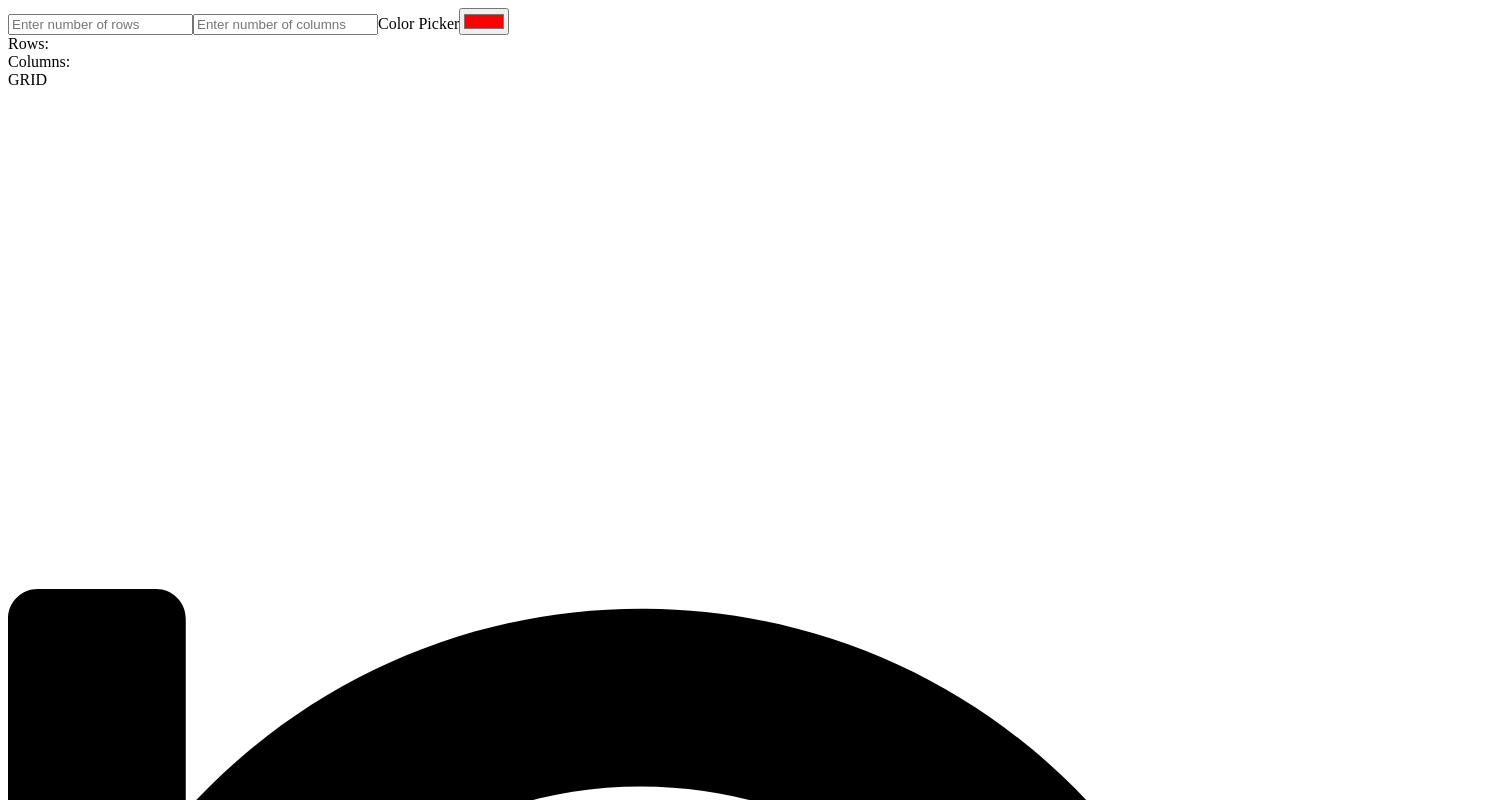
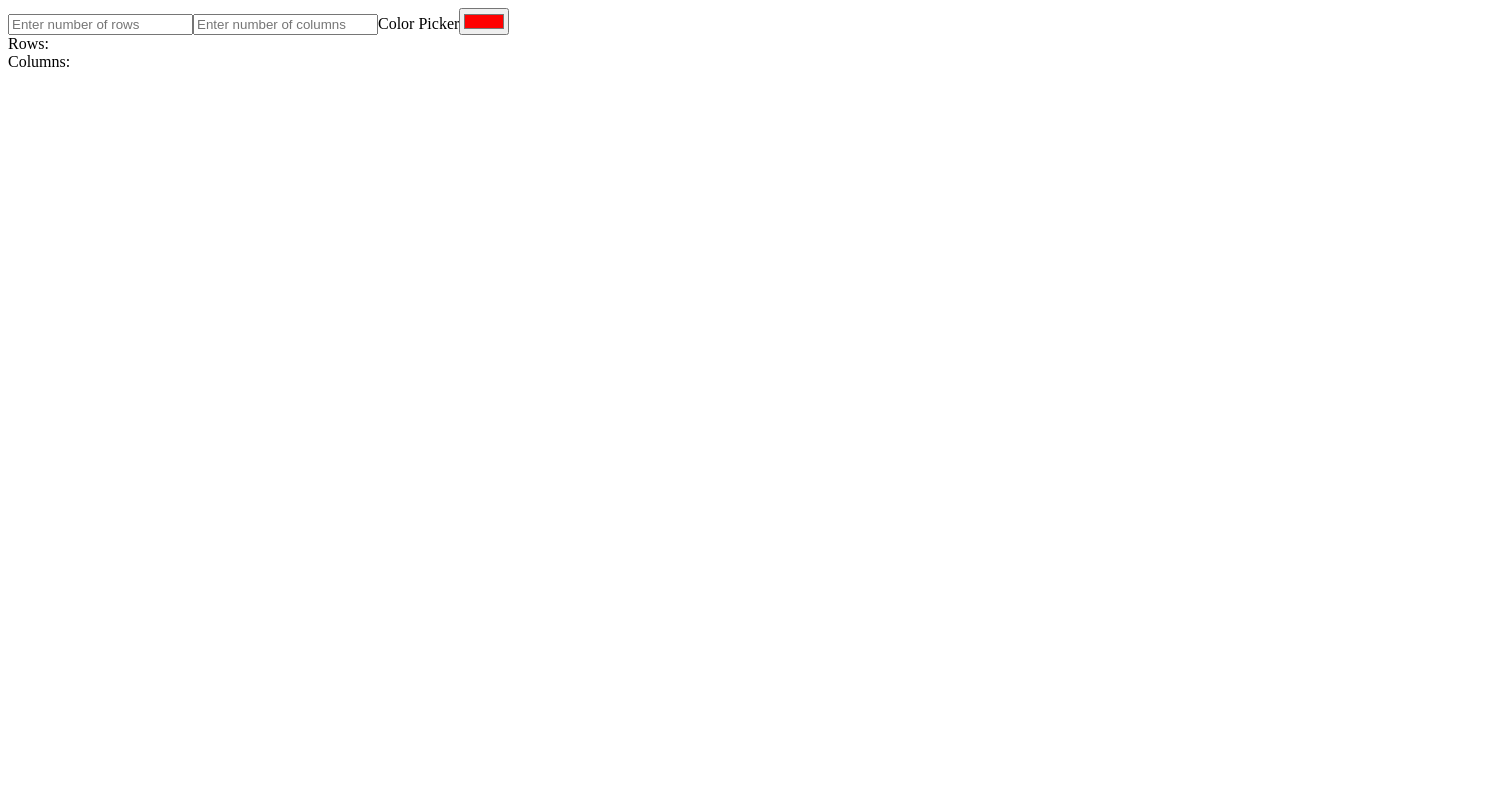
Before and after one commit to pranjalkumarjha/grid-painting, a React (Create React App) app: page / in a window 1280 px wide. Shown: the top 800 px of the page, 1508 px wide, since content can reach past the window. Built offline with nearby package versions, Linux system fonts and the light colour scheme.

Commit message:
removed grid and added canvas instead, too many rerenders broke the grid's performance

```diff
--- a/src/App.js
+++ b/src/App.js
@@ -2,12 +2,14 @@
 import Grid from './components/Grid';
 import Navbar from './components/Navbar'
 import {Provider} from './context/RowColContext'
+import Canvas from './components/Canvas'
 function App() {
   return (
     <Provider>
     <div className="App">
              <Navbar />
-             <Grid/>
+             {/* <Grid/> */}
+             <Canvas/>
     </div>
     </Provider>
   );
--- /dev/null
+++ b/src/components/Canvas.jsx
@@ -0,0 +1,64 @@
+import React, { useRef, useEffect } from 'react';
+
+const Canvas = () => {
+  const canvasRef = useRef(null);
+  const x = useRef(0);
+  const y = useRef(0);
+  const startingX = useRef(-1);
+  const startingY = useRef(-1);
+  const mouseDown = useRef(false);
+  let canvas=null;
+  let ctx=null;
+  let offsetTop=null; // adjusting for the canvas not being on the topmost part of the page
+  const handleMouseUp = (e)=>{
+      startingX.current = -1;
+      startingY.current = -1;
+      mouseDown.current= false;
+  }
+  const handleMouseDown = (e)=>{
+    console.log('mouseDown');
+    if(startingX.current===-1 && startingY.current===-1){ // starting(x,y) of an arc drawing
+
+      startingX.current = e.clientX;
+       startingY.current = e.clientY;
+       mouseDown.current = true;
+    }
+  }
+  const handleMouseMove = (e)=>{
+    if(mouseDown.current){
+      x.current = e.clientX;
+      y.current = e.clientY;
+      console.log('mouseup: starting(x,y) and ending(x,y):',startingX.current,startingY.current,x.current,y.current);
+      ctx.beginPath();
+      ctx.moveTo(startingX.current,startingY.current-offsetTop);
+      ctx.lineTo(x.current,y.current-offsetTop);
+      ctx.stroke();
+      startingX.current = x.current;
+      startingY.current = y.current;
+    }
+  }
+  useEffect(()=>{
+    canvas = canvasRef.current
+    ctx = canvas.getContext("2d");
+    offsetTop = canvas.getBoundingClientRect().top;
+
+  },[]);
+
+  return (
+    <div className='w-screen h-screen overflow-auto border border-black cursor-crosshair'
+      onMouseDown={(e)=>{
+        handleMouseDown(e);
+
+      }}
+      onMouseUp = {(e)=>{
+        handleMouseUp(e);
+      }}
+      onMouseMove = {(e)=>{
+        handleMouseMove(e);
+      }}
+    >
+      <canvas ref={canvasRef} width="1500" height="1500" />
+    </div>
+  );
+};
+export default Canvas;
--- a/src/components/Grid.jsx
+++ b/src/components/Grid.jsx
@@ -14,7 +14,8 @@ const Grid = () => {
     const currentHead = useRef(-1);
     const x = useRef(0);
     const y = useRef(0);
-
+    const [gridScale,setGridScale] = useState(1);
+    const gridRef = useRef(null);
     console.log('row and column changed');
     const handleClick = (key) => {
         setCellColor((prevColor) => {
@@ -26,7 +27,8 @@ const Grid = () => {
             return curColor;
         });
     }
-    const handleMouseEnter = (key) => {
+    const handleMouseEnter = (e,key) => {
+
         if (mouseDown) {
             setCellColor((prevColor) => {
                 const curColor = [...prevColor];
@@ -38,15 +40,31 @@ const Grid = () => {
             });
         }
     }
+    // need to implement ctrl + mouseDown + cursor = grid moves in opposite direction
+    const handleMoveGrid = (e)=>{
+         if(e.ctrlKey && mouseDown){
 
+
+
+         }
+    }
     const handleMouseMove = (e) => {
         x.current = e.clientX;
         y.current = e.clientY;
         console.log(x.current, y.current);
     }
-    const handleWheel = () => {
-
-        console.log('wheel moved: ',x.current, y.current);
+    const handleWheel = (e) => {
+        const gridRect = gridRef.current.getBoundingClientRect();
+        e.preventDefault();
+        console.log(gridRef.current);
+        console.log('gridRect top and left',gridRect.top,gridRect.left);
+         if(e.deltaY>0){
+            setGridScale(Math.max(0.2,gridScale-0.2));
+         }
+         else{
+            setGridScale(gridScale+0.2);
+         }
+        console.log('wheel moved: ', e.deltaY);
     }
     const renderColumns = () => {
         let grid = [];
@@ -56,15 +74,16 @@ const Grid = () => {
                 grid.push(<div className="grid-item"
                     style={{
                         border: '1px solid black',
-                        padding: '1px',
+                        padding: '0.01rem',
                         textAlign: 'center',
                         backgroundColor: `${cellColor[key]}`,
+
                     }}
                     key={key}
                     onMouseDown={() => setMouseDown(true)}
                     onMouseUp={() => setMouseDown(false)}
                     onClick={() => { setClick(!click); handleClick(key) }}
-                    onMouseEnter={() => { handleMouseEnter(key) }}
+                    onMouseEnter={(e) => { handleMouseEnter(e,key) }}
                 > </div>);
             }
         }
@@ -96,7 +115,10 @@ const Grid = () => {
     }
     useEffect(() => {
         // reset all the colors on change in row and columns
+        if(row && column){
         setCellColor(Array(row * column).fill(defaultColor));
+        setGridScale(1);
+        }
     }, [row, column]);
     useEffect(() => {
         if (!mouseDown || click) { // save changes upon mouseUp event
@@ -118,6 +140,19 @@ const Grid = () => {
         lastCellColor.current = cellColor;
 
     }, [mouseDown, click]);
+    useEffect(() => {
+        const gridElement = gridRef.current;
+
+        const wheelListener = (e) => handleWheel(e);
+
+        // Add the event listener
+        gridElement.addEventListener('wheel', wheelListener, { passive: false });
+
+        // Cleanup the event listener on component unmount
+        return () => {
+            gridElement.removeEventListener('wheel', wheelListener);
+        };
+    }, [gridScale]);
     return (
         <div className='flex justify-center flex-col items-center gap-1'>
             GRID
@@ -130,12 +165,13 @@ const Grid = () => {
                         width: '100%',
                         maxHeight: '500px',
                         maxWidth: '500px',
-                        cursor: 'crosshair'
-
+                        cursor: 'crosshair',
+                        transform: `scale(${gridScale})`
                     }
                 }
-                onWheel={handleWheel}
-                onMouseMove={(e) => handleMouseMove(e)}>
+                ref = {gridRef}
+                onKeyDown={(e)=>{handleMoveGrid(e)}}
+            >
                 {renderColumns()}
                 {console.log('row and column changed and component rerendered')}
 
--- a/src/global.css
+++ b/src/global.css
@@ -3,6 +3,14 @@
 @tailwind components;
 @tailwind utilities;
 
+body{
+    overflow: scroll;
+}
+.canvas{
+    cursor:crosshair;
+    border: 1px solid black;
+    overflow: auto;
+}
 @media (max-width: 768px) {
     .navbar{
         flex-direction: column;
```
